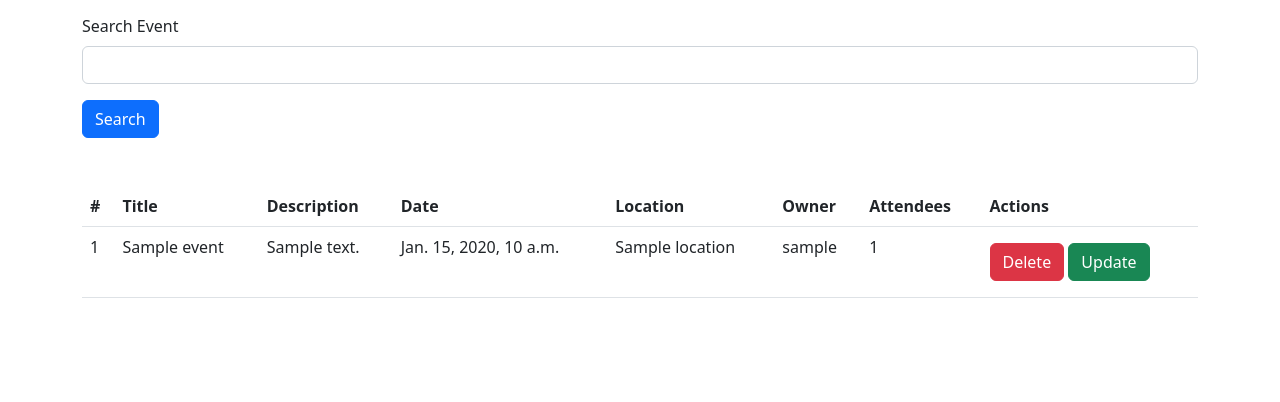
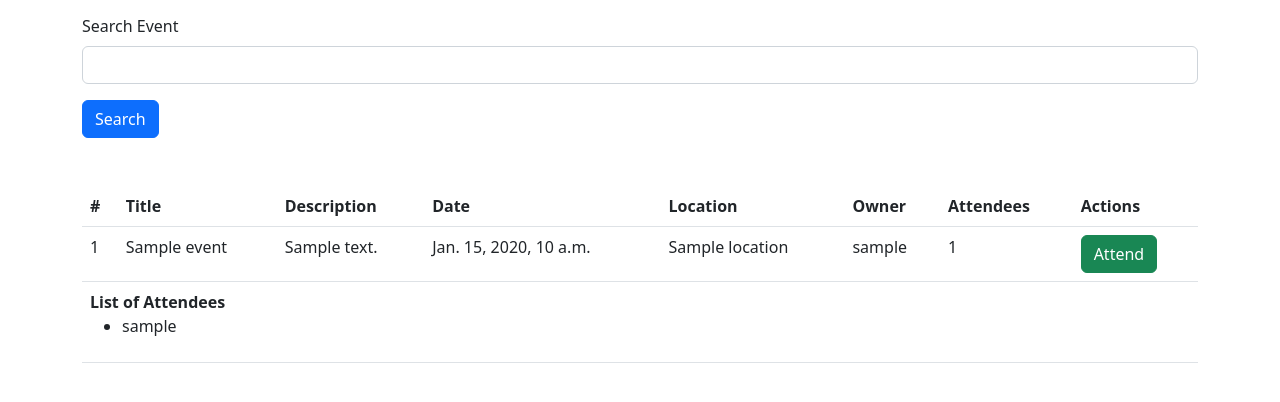
Before and after one commit to Bismakhan786/event-management-backend, a Django app: template event_management/templates/events/all_events.html in a window 1280 px wide. Shown: the part 132-534 px from the top of the page. Run offline with Django 5.2, Linux system fonts and the light colour scheme; the template is opened without the code that fills it: most values are stand-ins (such as "Sample title", 1, 10 or a date in 2020); some libraries are stand-ins or nearby versions.

Commit message:
feat: add 'attend' endpoint for users to join events

```diff
--- a/event_management/events/urls.py
+++ b/event_management/events/urls.py
@@ -1,6 +1,7 @@
 from django.urls import path
 
 from event_management.events.views import all_events
+from event_management.events.views import attend_event
 from event_management.events.views import create_event
 from event_management.events.views import delete_event
 from event_management.events.views import update_event
@@ -11,4 +12,5 @@
     path("create-event/", view=create_event, name="create_event"),
     path("delete-event/<int:event_id>/", view=delete_event, name="delete_event"),
     path("update-event/<int:event_id>/", view=update_event, name="update_event"),
+    path("attend-event/<int:event_id>/", view=attend_event, name="attend_event"),
 ]
--- a/event_management/templates/events/all_events.html
+++ b/event_management/templates/events/all_events.html
@@ -39,10 +39,31 @@
           <td>{{ event.owner.username }}</td>
           <td>{{ event.attendees.count }}</td>
           <td>
-            <a href="{% url 'events:delete_event' event.id %}"
-               class="btn btn-danger my-2">Delete</a>
-            <a href="{% url 'events:update_event' event.id %}"
-               class="btn btn-success">Update</a>
+            {% if request.user == event.owner %}
+              <a href="{% url 'events:delete_event' event.id %}"
+                 class="btn btn-danger my-2">Delete</a>
+              <a href="{% url 'events:update_event' event.id %}"
+                 class="btn btn-success">Update</a>
+            {% else %}
+              {% if request.user not in event.attendees.all %}
+                <a href="{% url 'events:attend_event' event.id %}"
+                   class="btn btn-success">Attend</a>
+              {% else %}
+                <button class="btn btn-success" disabled>Attend</button>
+              {% endif %}
+            {% endif %}
+          </td>
+        </tr>
+        <tr>
+          <td colspan="8">
+            <strong>List of Attendees</strong>
+            <ul>
+              {% for attendee in event.attendees.all %}
+                <li>{{ attendee.username }}</li>
+              {% empty %}
+                <li>No attendees yet.</li>
+              {% endfor %}
+            </ul>
           </td>
         </tr>
       {% endfor %}
```
Also changed, not shown: event_management/events/views.py (+14 -0 lines).
